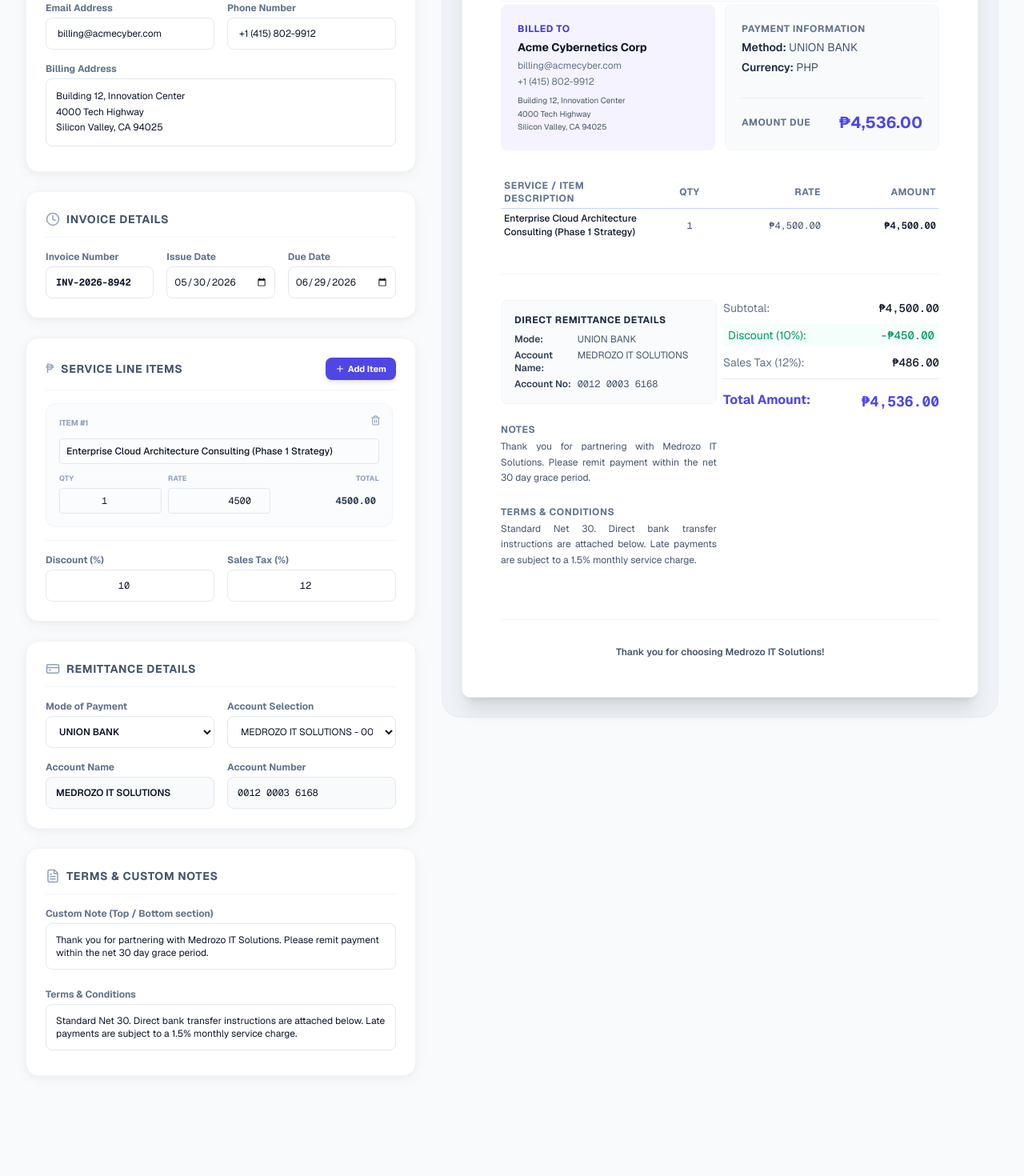
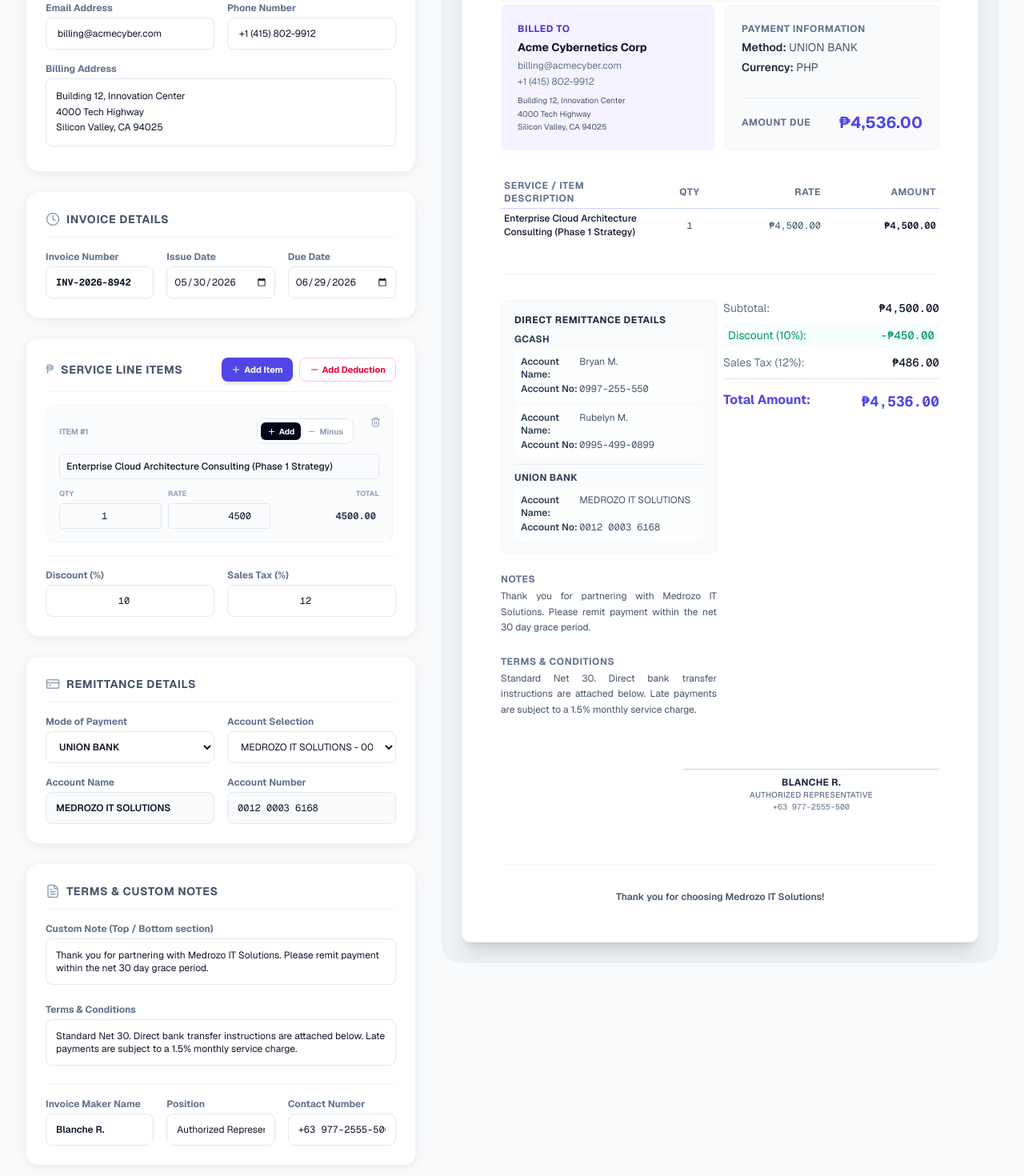
Before and after one commit to AiceIceCream/medrozo-invoice, a Next.js app: page / in a window 1280 px wide. Shown: the part 518-1988 px from the top of the page at 80% size. Before the commit the page ends 1927 px from the top, so only its background shows below. Built offline with nearby package versions, Linux system fonts and the light colour scheme.

Commit message:
Added Prepared by

```diff
--- a/app/components/InvoiceTemplate.tsx
+++ b/app/components/InvoiceTemplate.tsx
@@ -1,12 +1,23 @@
 import React, { forwardRef } from "react";
 import Image from "next/image";
 import MedrozoLogo from "@/assets/logo2.jpg";
+
+export const REMITTANCE_OPTIONS = {
+  GCASH: [
+    { accountName: "Bryan M.", accountNumber: "0997-255-550" },
+    { accountName: "Rubelyn M.", accountNumber: "0995-499-0899" },
+  ],
+  "UNION BANK": [
+    { accountName: "MEDROZO IT SOLUTIONS", accountNumber: "0012 0003 6168" },
+  ],
+} as const;
 
 export interface InvoiceItem {
   id: string;
   description: string;
   quantity: number;
   rate: number;
+  lineType?: "charge" | "deduction";
 }
 
 export interface InvoiceData {
@@ -28,6 +39,9 @@
   accountNumber: string;
   swiftCode: string;
   accentColor: string;
+  preparedByName: string;
+  preparedByPosition: string;
+  preparedByContact: string;
 }
 
 interface InvoiceTemplateProps {
@@ -85,11 +99,17 @@
   }
 };
 
+export const getLineItemAmount = (item: InvoiceItem) => {
+  const amount = item.quantity * item.rate;
+
+  return item.lineType === "deduction" ? -amount : amount;
+};
+
 const InvoiceTemplate = forwardRef<HTMLDivElement, InvoiceTemplateProps>(({ data }, ref) => {
   const theme = COLOR_THEMES[data.accentColor] || COLOR_THEMES.indigo;
 
   // Invoice calculations
-  const subtotal = data.items.reduce((sum, item) => sum + (item.quantity * item.rate), 0);
+  const subtotal = data.items.reduce((sum, item) => sum + getLineItemAmount(item), 0);
   const discountAmount = subtotal * (data.discountRate / 100);
   const taxAmount = (subtotal - discountAmount) * (data.taxRate / 100);
   const totalAmount = subtotal - discountAmount + taxAmount;
@@ -219,10 +239,23 @@
                   </td>
                 </tr>
               ) : (
-                data.items.map((item) => (
+                data.items.map((item) => {
+                  const lineAmount = getLineItemAmount(item);
+                  const isDeduction = item.lineType === "deduction";
+
+                  return (
                     <tr key={item.id} className="hover:bg-slate-50/50 transition-colors">
                       <td className="py-1 px-1 font-medium text-slate-900 leading-snug">
+                        <div className="flex items-center gap-2">
+                          {isDeduction && (
+                            <span className="rounded bg-rose-50 px-1.5 py-0.5 text-[9px] font-bold uppercase tracking-wide text-rose-600">
+                              Deduct
+                            </span>
+                          )}
+                          <span>
                             {item.description || <span className="text-slate-300 italic">No description</span>}
+                          </span>
+                        </div>
                       </td>
                       <td className="py-1 px-1 text-center font-mono text-slate-600">
                         {item.quantity}
@@ -230,11 +263,12 @@
                       <td className="py-1 px-1 text-right font-mono text-slate-600">
                         {formatCurrency(item.rate, data.currency)}
                       </td>
-                    <td className="py-1 px-1 text-right font-mono font-semibold text-slate-900">
-                      {formatCurrency(item.quantity * item.rate, data.currency)}
+                      <td className={`py-1 px-1 text-right font-mono font-semibold ${isDeduction ? "text-rose-600" : "text-slate-900"}`}>
+                        {formatCurrency(lineAmount, data.currency)}
                       </td>
                     </tr>
-                ))
+                  );
+                })
               )}
             </tbody>
           </table>
@@ -244,34 +278,36 @@
         <div className="mt-10 print:mt-6 grid grid-cols-1 md:grid-cols-2 gap-2 print:gap-2 pt-8 print:pt-4 border-t border-slate-100 print:grid-cols-2 print-no-break">
           {/* Notes & Bank Details */}
           <div className="space-y-6">
-            {/* Bank details */}
-            {(data.bankName || data.accountNumber) && (
             <div className="p-4 rounded-lg bg-slate-50/70 border border-slate-100 text-xs">
               <h4 className="font-bold text-slate-800 uppercase tracking-wider mb-2">
                 Direct Remittance Details
               </h4>
-                <div className="grid grid-cols-3 gap-y-1 text-slate-600">
-                  {data.bankName && (
-                    <>
-                      <span className="font-semibold text-slate-700">Mode:</span>
-                      <span className="col-span-2">{data.bankName}</span>
-                    </>
-                  )}
-                  {data.accountName && (
-                    <>
+              <div className="space-y-2 text-slate-600">
+                {Object.entries(REMITTANCE_OPTIONS).map(([mode, accounts]) => (
+                  <div
+                    key={mode}
+                    className="border-t border-slate-200/70 pt-2 first:border-t-0 first:pt-0"
+                  >
+                    <div className="mb-1 font-bold uppercase tracking-wide text-slate-700">
+                      {mode}
+                    </div>
+                    <div className="space-y-1">
+                      {accounts.map((account) => (
+                        <div
+                          key={account.accountNumber}
+                          className="grid grid-cols-3 gap-y-0.5 rounded-md bg-white/70 p-2"
+                        >
                           <span className="font-semibold text-slate-700">Account Name:</span>
-                      <span className="col-span-2">{data.accountName}</span>
-                    </>
-                  )}
-                  {data.accountNumber && (
-                    <>
+                          <span className="col-span-2">{account.accountName}</span>
                           <span className="font-semibold text-slate-700">Account No:</span>
-                      <span className="col-span-2 font-mono">{data.accountNumber}</span>
-                    </>
-                  )}
+                          <span className="col-span-2 font-mono">{account.accountNumber}</span>
+                        </div>
+                      ))}
                     </div>
                   </div>
-            )}
+                ))}
+              </div>
+            </div>
             {/* Notes & Terms */}
             {data.notes && (
               <div>
@@ -336,6 +372,24 @@
         </div>
       </div>
 
+      {(data.preparedByName || data.preparedByPosition || data.preparedByContact) && (
+        <div className="mt-16 print:mt-10 flex justify-end print-no-break">
+          <div className="w-full max-w-xs text-center">
+            <div className="border-t border-slate-300 pt-2">
+              <p className="text-xs font-bold uppercase tracking-wide text-slate-800">
+                {data.preparedByName || "Name"}
+              </p>
+              <p className="text-[10px] font-medium uppercase tracking-wide text-slate-500">
+                {data.preparedByPosition || "Position"}
+              </p>
+              <p className="text-[10px] font-mono text-slate-500">
+                {data.preparedByContact || "Contact number"}
+              </p>
+            </div>
+          </div>
+        </div>
+      )}
+
       {/* FOOTER SECTION */}
       <div className="mt-16 print:mt-8 pt-8 print:pt-4 border-t border-slate-100 text-center text-xs text-slate-400 space-y-1.5 print-no-break">
         <p className="font-semibold text-slate-600">
--- a/app/page.tsx
+++ b/app/page.tsx
@@ -16,19 +16,16 @@
   Clock,
   Eye,
   History,
+  Minus,
   Save
 } from "lucide-react";
-import InvoiceTemplate, { InvoiceData, InvoiceItem, COLOR_THEMES } from "./components/InvoiceTemplate";
-
-const REMITTANCE_OPTIONS = {
-  GCASH: [
-    { accountName: "Bryan M.", accountNumber: "0997-255-550" },
-    { accountName: "Rubelyn M.", accountNumber: "0995-499-0899" },
-  ],
-  "UNION BANK": [
-    { accountName: "MEDROZO IT SOLUTIONS", accountNumber: "0012 0003 6168" },
-  ],
-} as const;
+import InvoiceTemplate, {
+  InvoiceData,
+  InvoiceItem,
+  COLOR_THEMES,
+  REMITTANCE_OPTIONS,
+  getLineItemAmount,
+} from "./components/InvoiceTemplate";
 
 type PaymentMode = keyof typeof REMITTANCE_OPTIONS;
 type ActiveTab = "builder" | "history";
@@ -43,7 +40,7 @@
 const HISTORY_STORAGE_KEY = "medrozo-invoice-history";
 
 const calculateInvoiceTotal = (data: InvoiceData) => {
-  const subtotal = data.items.reduce((sum, item) => sum + item.quantity * item.rate, 0);
+  const subtotal = data.items.reduce((sum, item) => sum + getLineItemAmount(item), 0);
   const discountAmount = subtotal * (data.discountRate / 100);
   const taxAmount = (subtotal - discountAmount) * (data.taxRate / 100);
 
@@ -52,7 +49,7 @@
 
 const cloneInvoiceData = (data: InvoiceData): InvoiceData => ({
   ...data,
-  items: data.items.map((item) => ({ ...item })),
+  items: data.items.map((item) => ({ ...item, lineType: item.lineType ?? "charge" })),
 });
 
 const invoiceRecordToData = (record: InvoiceRecord): InvoiceData => ({
@@ -63,7 +60,7 @@
   clientEmail: record.clientEmail,
   clientPhone: record.clientPhone,
   clientAddress: record.clientAddress,
-  items: record.items.map((item) => ({ ...item })),
+  items: record.items.map((item) => ({ ...item, lineType: item.lineType ?? "charge" })),
   taxRate: record.taxRate,
   discountRate: record.discountRate,
   currency: record.currency,
@@ -74,6 +71,9 @@
   accountNumber: record.accountNumber,
   swiftCode: record.swiftCode,
   accentColor: record.accentColor,
+  preparedByName: record.preparedByName ?? "",
+  preparedByPosition: record.preparedByPosition ?? "",
+  preparedByContact: record.preparedByContact ?? "",
 });
 
 const formatRecordDate = (value: string) => {
@@ -145,6 +145,9 @@
     accountNumber: "0012 0003 6168",
     swiftCode: "",
     accentColor: "indigo",
+    preparedByName: "",
+    preparedByPosition: "",
+    preparedByContact: "",
   };
 };
 
@@ -167,6 +170,7 @@
       description: "Enterprise Cloud Architecture Consulting (Phase 1 Strategy)",
       quantity: 1,
       rate: 4500,
+      lineType: "charge",
     },
   ],
   taxRate: 12,
@@ -179,6 +183,9 @@
   accountNumber: "0012 0003 6168",
   swiftCode: "",
   accentColor: "indigo",
+  preparedByName: "Blanche R.",
+  preparedByPosition: "Authorized Representative",
+  preparedByContact: "+63 977-2555-500",
 };
 
 export default function Home() {
@@ -251,18 +258,19 @@
   };
 
   // Add Item to list
-  const handleAddItem = () => {
+  const handleAddItem = (lineType: InvoiceItem["lineType"] = "charge") => {
     const newItem: InvoiceItem = {
       id: `item-${Date.now()}`,
       description: "",
       quantity: 1,
       rate: 0,
+      lineType,
     };
     setInvoice((prev) => ({
       ...prev,
       items: [...prev.items, newItem],
     }));
-    showToast("Added new service item", "info");
+    showToast(lineType === "deduction" ? "Added deduction item" : "Added new service item", "info");
   };
 
   // Delete Item from list
@@ -712,15 +720,16 @@
 
           {/* Line Items Editor Card */}
           <div className="bg-white dark:bg-[#0f172a] rounded-2xl p-6 premium-shadow border border-slate-100 dark:border-slate-800/55 transition-colors">
-            <div className="flex justify-between items-center mb-4 border-b border-slate-100 dark:border-slate-800/60 pb-3">
+            <div className="flex flex-wrap justify-between items-center gap-3 mb-4 border-b border-slate-100 dark:border-slate-800/60 pb-3">
               <div className="flex items-center gap-2">
                 <h1 className="text-slate-400">₱</h1>
                 <h2 className="text-sm font-bold uppercase tracking-wider text-slate-600 dark:text-slate-400">
                   Service Line Items
                 </h2>
               </div>
+              <div className="flex flex-wrap gap-2">
                 <button
-                onClick={handleAddItem}
+                  onClick={() => handleAddItem("charge")}
                   className="flex items-center gap-1 text-[11px] font-bold text-white px-3 py-1.5 rounded-lg transition-transform hover:scale-105 active:scale-95 shadow-md shadow-slate-900/10"
                   style={{
                     backgroundColor: COLOR_THEMES[invoice.accentColor]?.primary || "#4f46e5",
@@ -729,6 +738,14 @@
                   <Plus size={12} />
                   Add Item
                 </button>
+                <button
+                  onClick={() => handleAddItem("deduction")}
+                  className="flex items-center gap-1 rounded-lg border border-rose-200 px-3 py-1.5 text-[11px] font-bold text-rose-600 transition-colors hover:bg-rose-50 dark:border-rose-900/60 dark:hover:bg-rose-950/20"
+                >
+                  <Minus size={12} />
+                  Add Deduction
+                </button>
+              </div>
             </div>
 
             <div className="space-y-4">
@@ -738,10 +755,17 @@
                 </div>
               ) : (
                 <div className="space-y-4 max-h-[350px] overflow-y-auto pr-1">
-                  {invoice.items.map((item, idx) => (
+                  {invoice.items.map((item, idx) => {
+                    const isDeduction = item.lineType === "deduction";
+                    const lineAmount = getLineItemAmount(item);
+
+                    return (
                       <div
                         key={item.id}
-                      className="p-4 rounded-xl border border-slate-100 dark:border-slate-800/80 bg-slate-50/50 dark:bg-slate-900/30 flex flex-col gap-3 relative group"
+                        className={`p-4 rounded-xl border dark:border-slate-800/80 flex flex-col gap-3 relative group ${isDeduction
+                          ? "border-rose-100 bg-rose-50/40 dark:bg-rose-950/10"
+                          : "border-slate-100 bg-slate-50/50 dark:bg-slate-900/30"
+                          }`}
                       >
                         {/* Delete icon */}
                         <button
@@ -752,8 +776,35 @@
                           <Trash2 size={13} />
                         </button>
 
+                      <div className="flex items-center justify-between pr-8">
                         <div className="text-[10px] font-bold text-slate-400 uppercase">
                           Item #{idx + 1}
+                        </div>
+                        <div className="flex h-8 rounded-lg border border-slate-200 bg-white p-1 dark:border-slate-800 dark:bg-slate-950/30">
+                          {[
+                            { value: "charge", label: "Add", icon: Plus },
+                            { value: "deduction", label: "Minus", icon: Minus },
+                          ].map((mode) => {
+                            const ModeIcon = mode.icon;
+                            const isActive = (item.lineType ?? "charge") === mode.value;
+
+                            return (
+                              <button
+                                key={mode.value}
+                                onClick={() => handleEditItem(item.id, "lineType", mode.value)}
+                                className={`flex items-center gap-1 rounded-md px-2 text-[10px] font-bold transition-colors ${isActive
+                                  ? mode.value === "deduction"
+                                    ? "bg-rose-600 text-white"
+                                    : "bg-slate-950 text-white dark:bg-white dark:text-slate-950"
+                                  : "text-slate-400 hover:text-slate-700 dark:hover:text-slate-200"
+                                  }`}
+                              >
+                                <ModeIcon size={11} />
+                                {mode.label}
+                              </button>
+                            );
+                          })}
+                        </div>
                       </div>
 
                       {/* Description */}
@@ -804,12 +855,13 @@
                             Total
                           </label>
                           <div className="h-8 leading-8 text-right text-xs font-mono font-bold text-slate-700 dark:text-slate-300 pr-1">
-                            {(item.quantity * item.rate).toFixed(2)}
+                            {lineAmount.toFixed(2)}
                           </div>
                         </div>
                       </div>
                       </div>
-                  ))}
+                    );
+                  })}
                 </div>
               )}
 
@@ -966,6 +1018,45 @@
                   className="w-full p-3 rounded-lg border border-slate-200 dark:border-slate-800 bg-transparent text-xs resize-none"
                 />
               </div>
+
+              <div className="grid grid-cols-1 sm:grid-cols-3 gap-4 border-t border-slate-100 dark:border-slate-800/60 pt-4">
+                <div>
+                  <label className="text-xs font-bold text-slate-500 dark:text-slate-400 block mb-1">
+                    Invoice Maker Name
+                  </label>
+                  <input
+                    type="text"
+                    placeholder="Name"
+                    value={invoice.preparedByName}
+                    onChange={(e) => setInvoice((prev) => ({ ...prev, preparedByName: e.target.value }))}
+                    className="w-full h-10 px-3 rounded-lg border border-slate-200 dark:border-slate-800 bg-transparent text-xs font-semibold"
+                  />
+                </div>
+                <div>
+                  <label className="text-xs font-bold text-slate-500 dark:text-slate-400 block mb-1">
+                    Position
+                  </label>
+                  <input
+                    type="text"
+                    placeholder="Position / title"
+                    value={invoice.preparedByPosition}
+                    onChange={(e) => setInvoice((prev) => ({ ...prev, preparedByPosition: e.target.value }))}
+                    className="w-full h-10 px-3 rounded-lg border border-slate-200 dark:border-slate-800 bg-transparent text-xs"
+                  />
+                </div>
+                <div>
+                  <label className="text-xs font-bold text-slate-500 dark:text-slate-400 block mb-1">
+                    Contact Number
+                  </label>
+                  <input
+                    type="text"
+                    placeholder="+63..."
+                    value={invoice.preparedByContact}
+                    onChange={(e) => setInvoice((prev) => ({ ...prev, preparedByContact: e.target.value }))}
+                    className="w-full h-10 px-3 rounded-lg border border-slate-200 dark:border-slate-800 bg-transparent text-xs font-mono"
+                  />
+                </div>
+              </div>
             </div>
           </div>
 
--- a/next.config.ts
+++ b/next.config.ts
@@ -3,7 +3,8 @@
 const nextConfig: NextConfig = {
   allowedDevOrigins: [
     '192.168.200.181:3000',
-    '192.168.200.181'
+    '192.168.200.181',
+    '192.168.200.177'
   ]
 };
 
```
Lines whose indentation alone changed are shown as unchanged.
